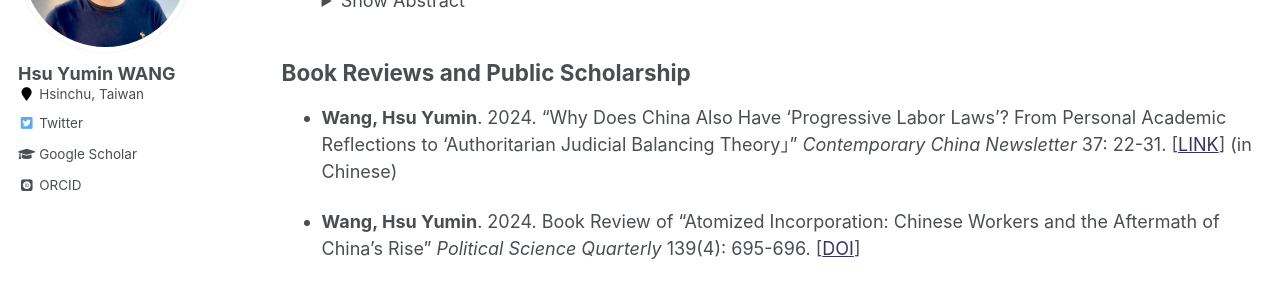
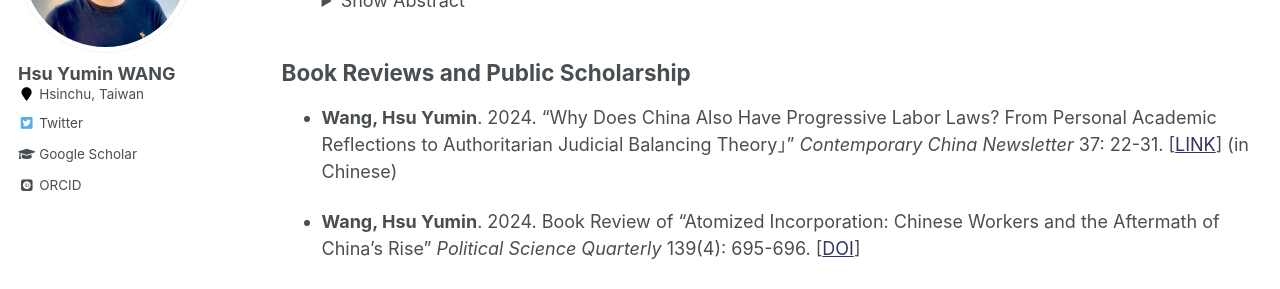
Before and after one commit to hsuyumin/hsuyumin.github.io, a Jekyll site: the page built from _pages/publications.md, in a window 1280 px wide and 900 px high, scrolled down 541 px. Shown: the part 153-442 px from the top of the window. Built offline with Jekyll 4.4.1, drawn with Linux system fonts in a browser that asks for light colours; some web fonts are replaced.

```diff
--- a/_pages/publications.md
+++ b/_pages/publications.md
@@ -50,7 +50,7 @@ redirect_from:
 
 ## Book Reviews and Public Scholarship
 
-* **Wang, Hsu Yumin**. 2024. "Why Does China Also Have 'Progressive Labor Laws'? From Personal Academic Reflections to 'Authoritarian Judicial Balancing Theory」" _Contemporary China Newsletter_ 37: 22-31. [[LINK](https://cfcc.site.nthu.edu.tw/p/412-1203-10207.php?Lang=zh-tw)] (in Chinese)
+* **Wang, Hsu Yumin**. 2024. "Why Does China Also Have Progressive Labor Laws? From Personal Academic Reflections to Authoritarian Judicial Balancing Theory」" _Contemporary China Newsletter_ 37: 22-31. [[LINK](https://cfcc.site.nthu.edu.tw/p/412-1203-10207.php?Lang=zh-tw)] (in Chinese)
 
 * **Wang, Hsu Yumin**. 2024. Book Review of "Atomized Incorporation: Chinese Workers and the Aftermath of China's Rise" _Political Science Quarterly_ 139(4): 695-696. [[DOI](https://doi.org/10.1093/psquar/qqae098)]
 
```
